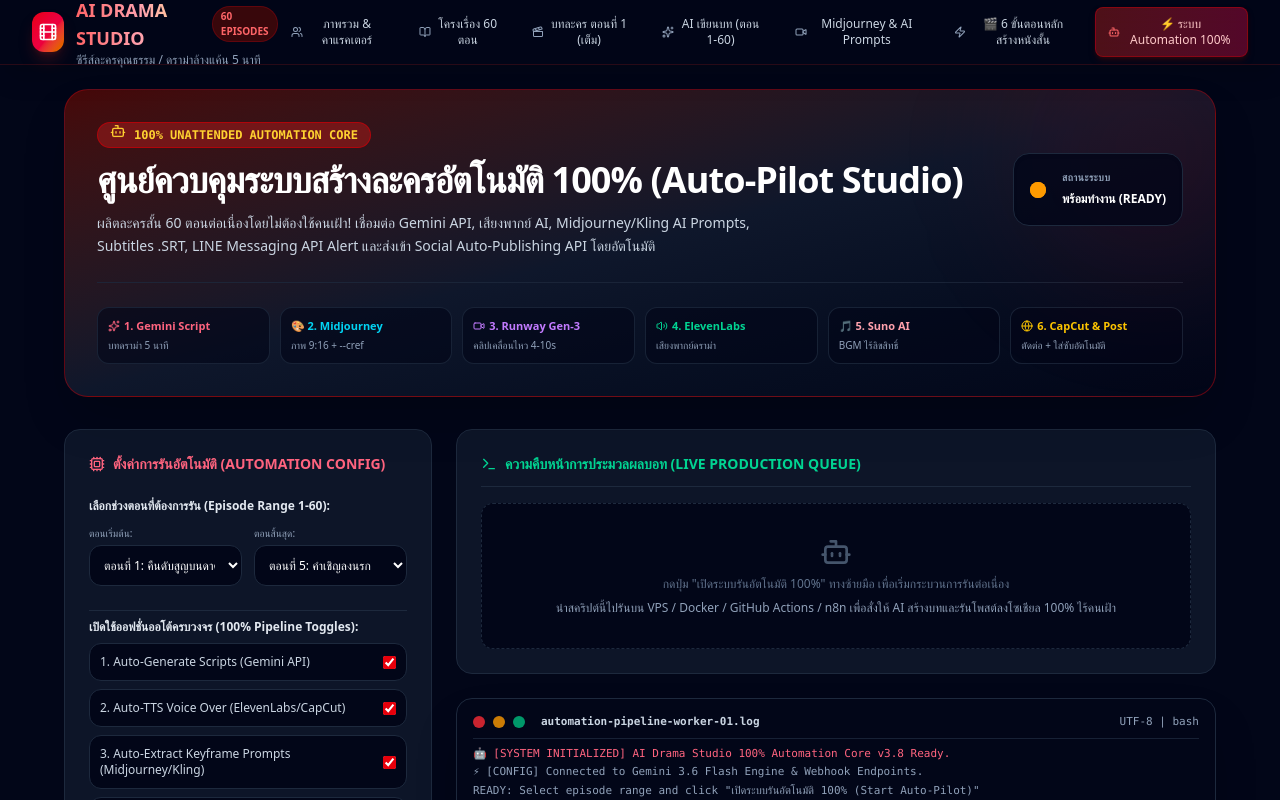
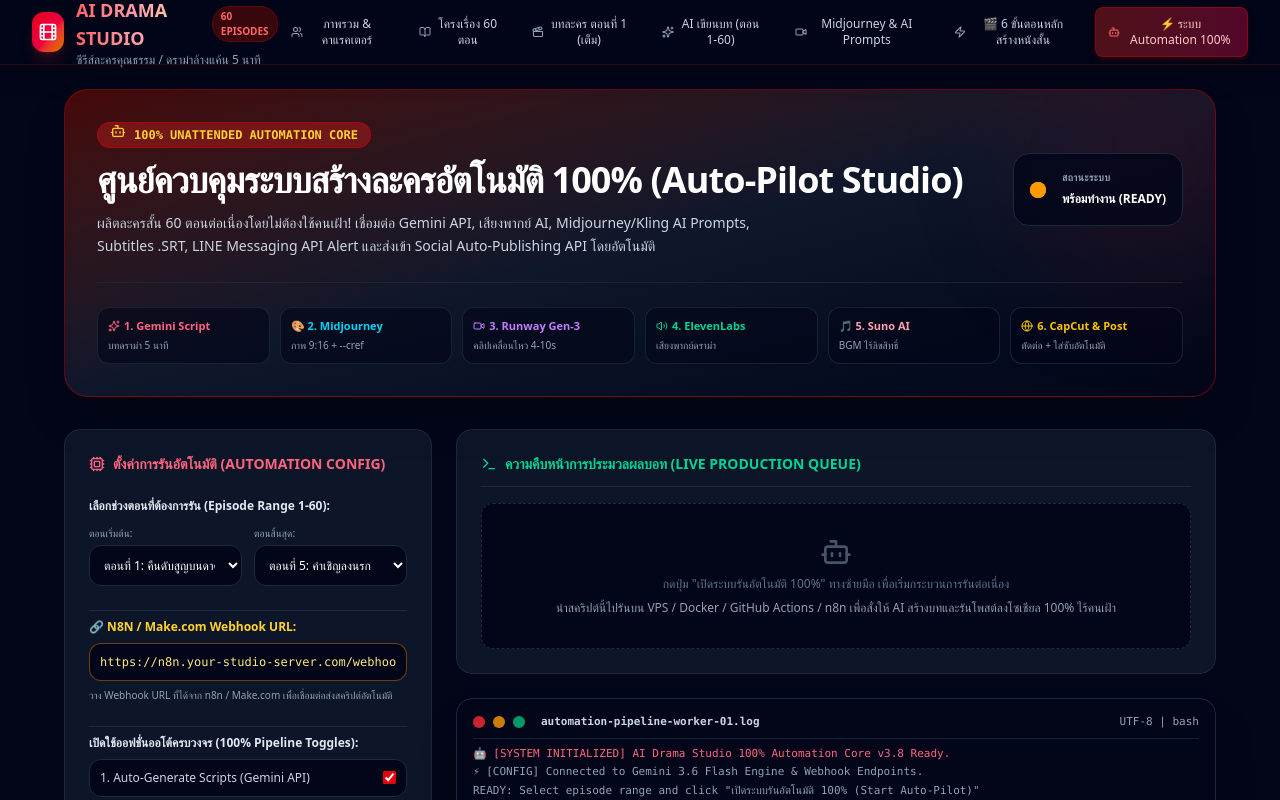
Before and after one commit to waipot11/DramaForge-, a React (Vite) app: page / in a window 1280 px wide. Shown: the top 800 px of the page. Built offline with nearby package versions, Linux system fonts and the light colour scheme.

Commit message:
feat(ui): add editable webhook URL field to automation tab
Enable users to configure custom n8n or Make.com webhook endpoints directly from the UI for automated script delivery.

```diff
--- a/src/components/Automation100Tab.tsx
+++ b/src/components/Automation100Tab.tsx
@@ -35,7 +35,7 @@
   const [autoPublishTikTok, setAutoPublishTikTok] = useState<boolean>(true);
   const [autoPublishShorts, setAutoPublishShorts] = useState<boolean>(true);
   const [autoPublishReels, setAutoPublishReels] = useState<boolean>(true);
-  const [webhookUrl] = useState<string>('https://n8n.your-studio-server.com/webhook/drama-auto-pilot');
+  const [webhookUrl, setWebhookUrl] = useState<string>('https://n8n.your-studio-server.com/webhook/drama-auto-pilot');
 
   const terminalEndRef = useRef<HTMLDivElement>(null);
 
@@ -695,6 +695,24 @@
             </div>
           </div>
 
+          {/* Webhook Endpoint Input */}
+          <div className="space-y-2 pt-2 border-t border-slate-800">
+            <label className="block text-xs font-bold text-amber-300">
+              🔗 N8N / Make.com Webhook URL:
+            </label>
+            <input
+              type="text"
+              value={webhookUrl}
+              onChange={(e) => setWebhookUrl(e.target.value)}
+              placeholder="https://n8n.your-server.com/webhook/..."
+              disabled={isRunning}
+              className="w-full bg-slate-950 border border-amber-600/50 rounded-xl p-2.5 text-xs text-amber-200 font-mono focus:outline-none focus:border-amber-400 placeholder:text-slate-600 shadow-inner"
+            />
+            <p className="text-[10px] text-slate-400 leading-tight">
+              วาง Webhook URL ที่ได้จาก n8n / Make.com เพื่อเชื่อมต่อส่งสคริปต์อัตโนมัติ
+            </p>
+          </div>
+
           {/* Toggles */}
           <div className="space-y-2 pt-2 border-t border-slate-800">
             <span className="text-xs font-semibold text-slate-200 block mb-2">
```
